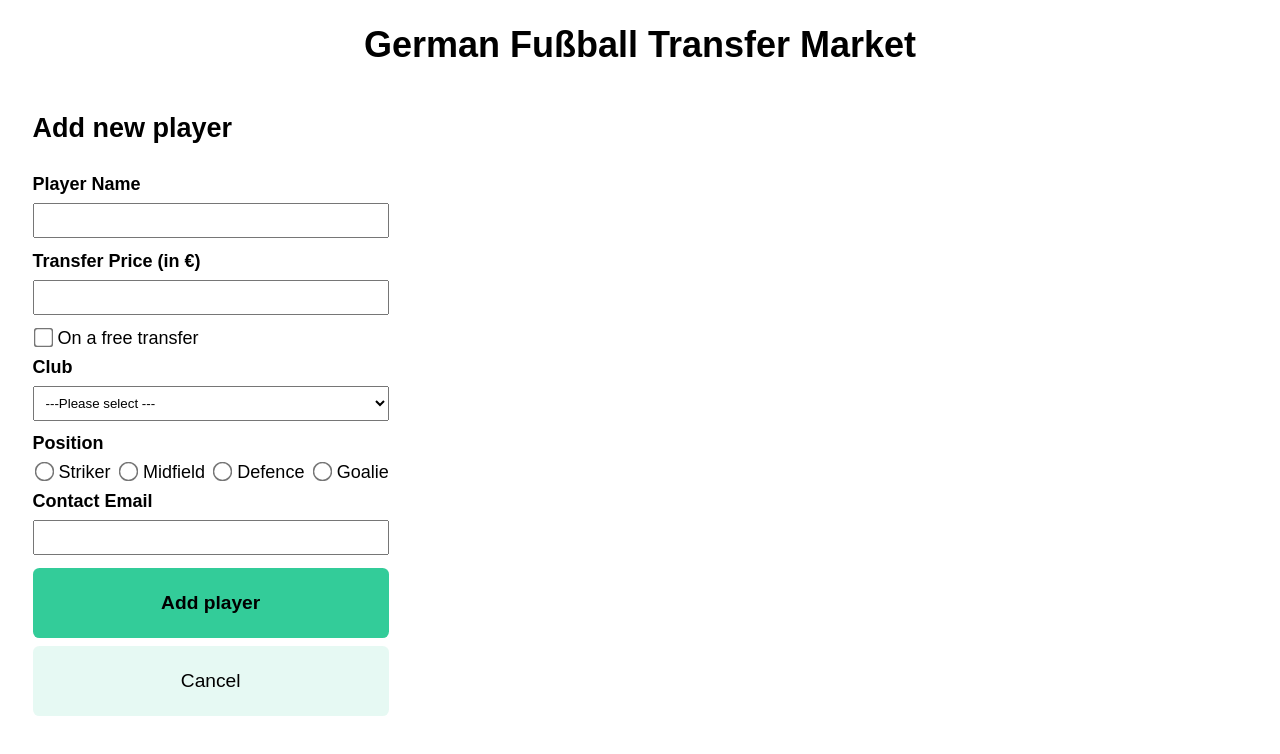
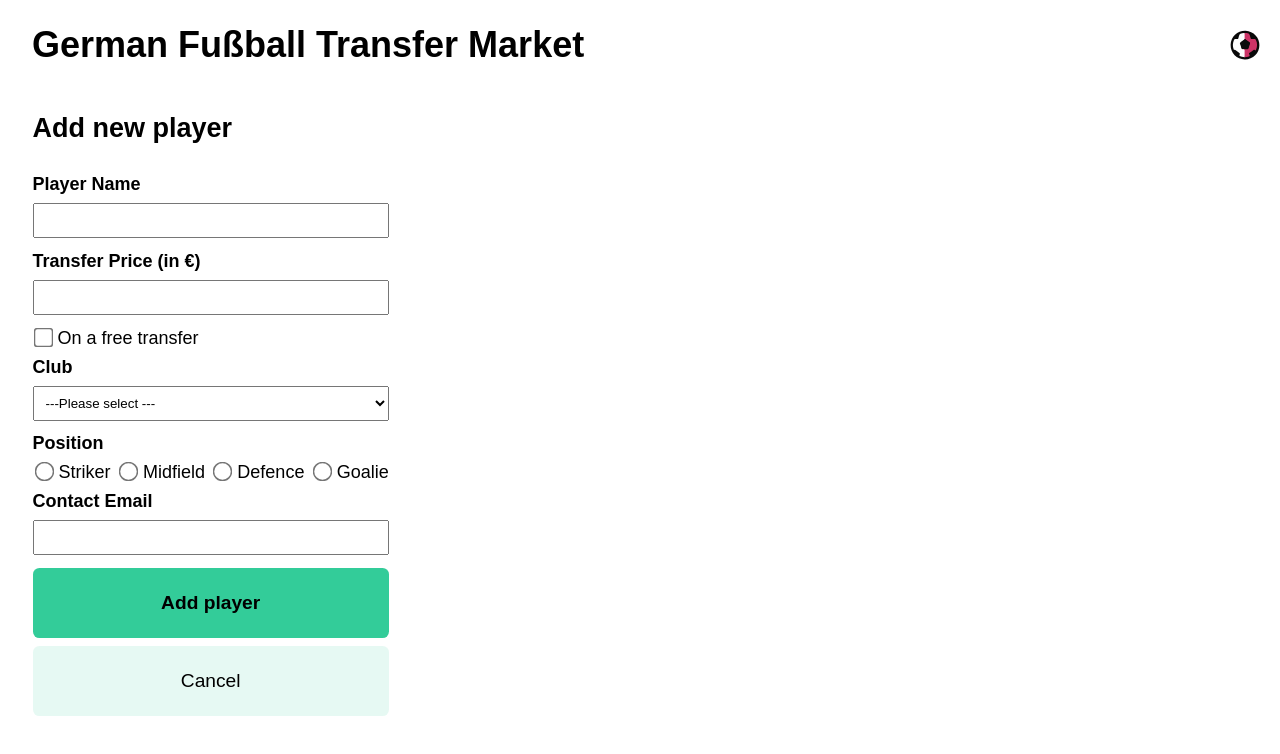
Before and after one commit to miriamhaenle/react-soccer-app, a React (Create React App) app: page / in a window 1280 px wide. Shown: the top 754 px of the page. Built offline with nearby package versions, Linux system fonts and the light colour scheme.

Commit message:
Added shopping cart icon

```diff
--- a/package.json
+++ b/package.json
@@ -9,6 +9,7 @@
     "prop-types": "^15.7.2",
     "react": "^17.0.2",
     "react-dom": "^17.0.2",
+    "react-router-dom": "^5.2.0",
     "react-scripts": "4.0.3",
     "styled-components": "^5.3.0",
     "web-vitals": "^1.1.2"
--- a/src/App.js
+++ b/src/App.js
@@ -1,23 +1,38 @@
 import { useState } from 'react';
 import styled from 'styled-components/macro';
+import { ReactComponent as Football } from './assets/football.svg';
 import PlayerForm from './PlayerForm';
 import PlayerCard from './PlayerCard';
 
 function App() {
   const [players, setPlayers] = useState([]);
+  const [shoppingCart, setShoppingCart] = useState([]);
+
+  console.log(shoppingCart);
 
   function addPlayer(player) {
     setPlayers([...players, player]);
   }
 
+  function addToShoppingCart(playerToAdd) {
+    setShoppingCart([...shoppingCart, playerToAdd]);
+  }
+
   return (
     <div>
-      <h1>German Fußball Transfer Market</h1>
+      <Header>
+        <h1>German Fußball Transfer Market</h1>
+        <Football />
+      </Header>
       <Grid>
         <PlayerForm onAddPlayer={addPlayer} />
         <Players>
-          {players.map((player) => (
-            <PlayerCard player={player} />
+          {players.map((player, index) => (
+            <PlayerCard
+              key={index}
+              player={player}
+              onAddToShoppingCart={addToShoppingCart}
+            />
           ))}
         </Players>
       </Grid>
@@ -26,6 +41,23 @@ function App() {
 }
 
 export default App;
+
+const Header = styled.header`
+  display: flex;
+  justify-content: space-between;
+  svg {
+    width: 3rem;
+    margin-right: 0.7rem;
+  }
+
+  svg:hover {
+    transform: rotate(45deg);
+  }
+
+  svg path.st25 {
+    fill: hsl(340, 60%, 50%);
+  }
+`;
 
 const Grid = styled.div`
   display: grid;
--- a/src/GlobalStyles.js
+++ b/src/GlobalStyles.js
@@ -14,6 +14,6 @@ body {
 }
 
 h1 {
-  text-align: center;
+  margin-left: 2rem;
 }
 `;
--- a/src/PlayerCard.js
+++ b/src/PlayerCard.js
@@ -1,10 +1,10 @@
 import styled from 'styled-components';
 import { ReactComponent as Football } from './assets/football.svg';
 
-export default function PlayerCard({ player }) {
+export default function PlayerCard({ player, onAddToShoppingCart }) {
   return (
     <Card>
-      <Football />
+      <Football onClick={() => onAddToShoppingCart(player)} />
       <h3>{player.name}</h3>
       <p>{player.price}</p>
       <p>{player.club}</p>
```
Also changed, not shown: src/ShoppingCart.js (added, +7 -0 lines), 1 other file (tests, documents, lock files or other folders).
